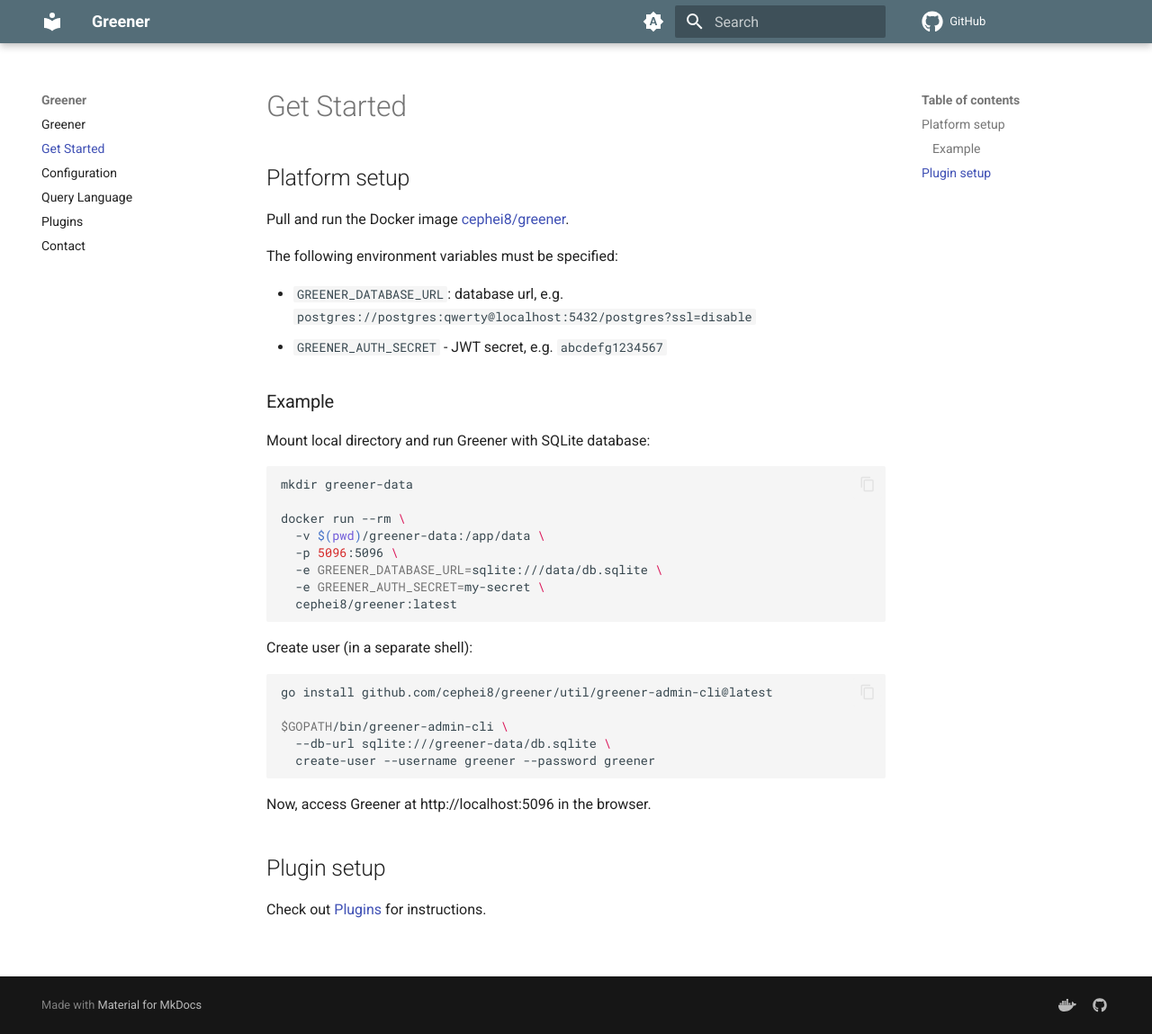
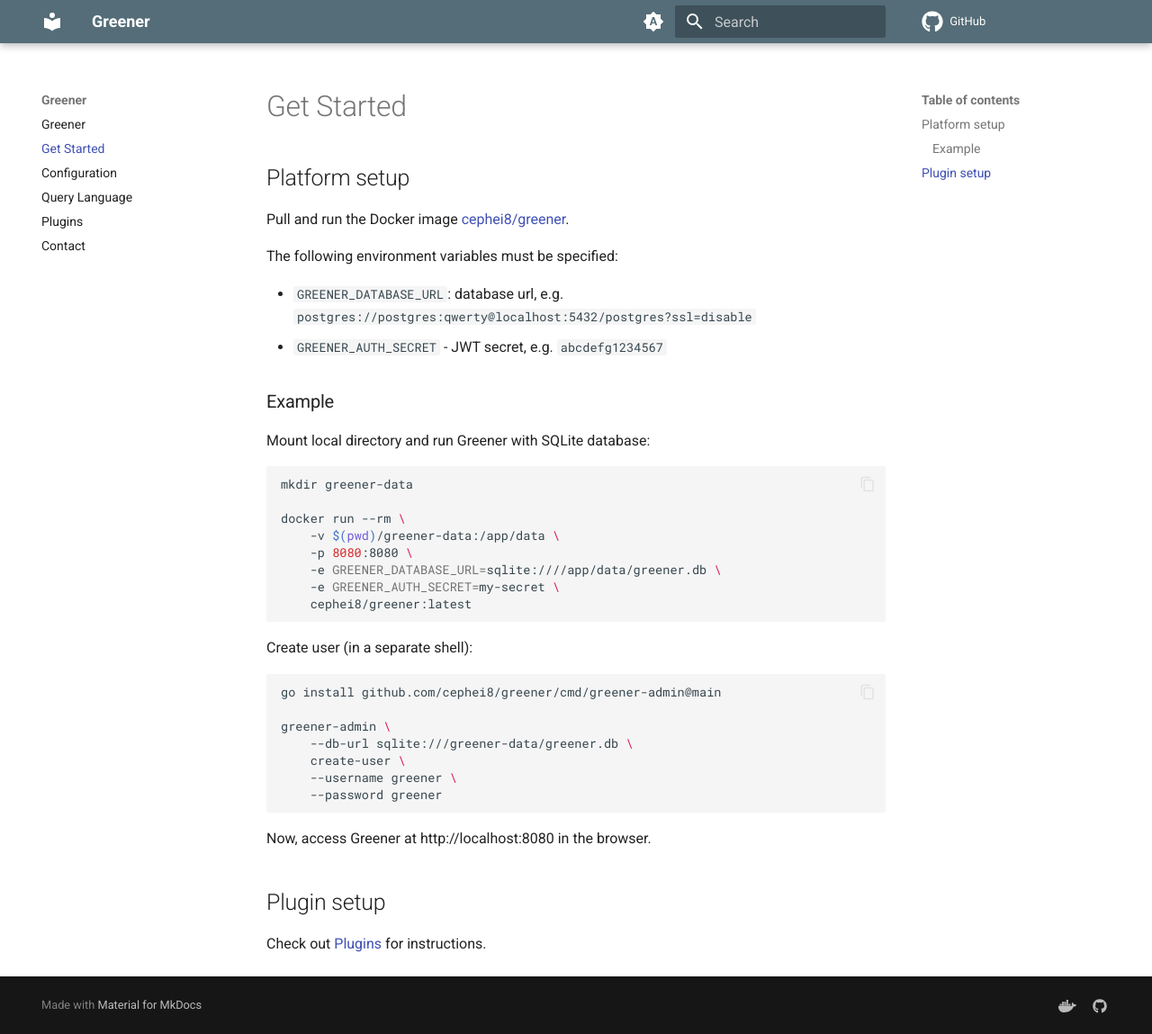
Before and after one commit to cephei8/greener, an MkDocs documentation site: the page built from docs/content/get-started.md, in a window 1280 px wide and 1149 px high. Shown: the whole window at 90% size. Built offline with MkDocs 1.6.1 and Material for MkDocs 9.7.7, drawn with Linux system fonts in a browser that asks for light colours; comment, search, counter and statistics services are not loaded.

Commit message:
Improve documentation
Signed-off-by: cephei8 <i@cephei8.dev>

````diff
--- a/docs/content/get-started.md
+++ b/docs/content/get-started.md
@@ -14,23 +14,25 @@
 mkdir greener-data
 
 docker run --rm \
-  -v $(pwd)/greener-data:/app/data \
-  -p 5096:5096 \
-  -e GREENER_DATABASE_URL=sqlite:///data/db.sqlite \
-  -e GREENER_AUTH_SECRET=my-secret \
-  cephei8/greener:latest
+    -v $(pwd)/greener-data:/app/data \
+    -p 8080:8080 \
+    -e GREENER_DATABASE_URL=sqlite:////app/data/greener.db \
+    -e GREENER_AUTH_SECRET=my-secret \
+    cephei8/greener:latest
 ```
 
 Create user (in a separate shell):
 ``` shell
-go install github.com/cephei8/greener/util/greener-admin-cli@latest
+go install github.com/cephei8/greener/cmd/greener-admin@main
 
-$GOPATH/bin/greener-admin-cli \
-  --db-url sqlite:///greener-data/db.sqlite \
-  create-user --username greener --password greener
+greener-admin \
+    --db-url sqlite:///greener-data/greener.db \
+    create-user \
+    --username greener \
+    --password greener
 ```
 
-Now, access Greener at http://localhost:5096 in the browser.
+Now, access Greener at http://localhost:8080 in the browser.
 
 ## Plugin setup
 Check out [Plugins](plugins.md) for instructions.
````
